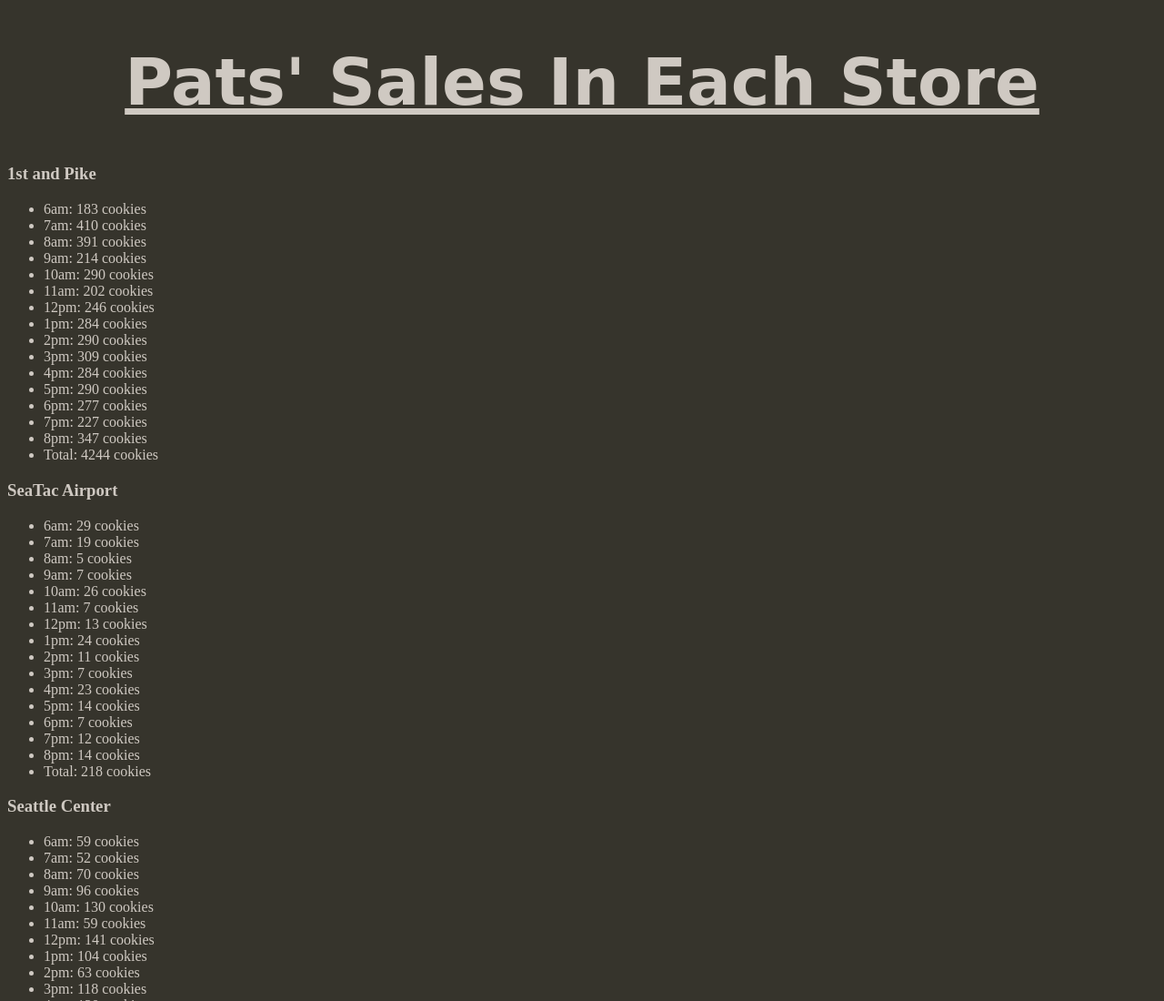
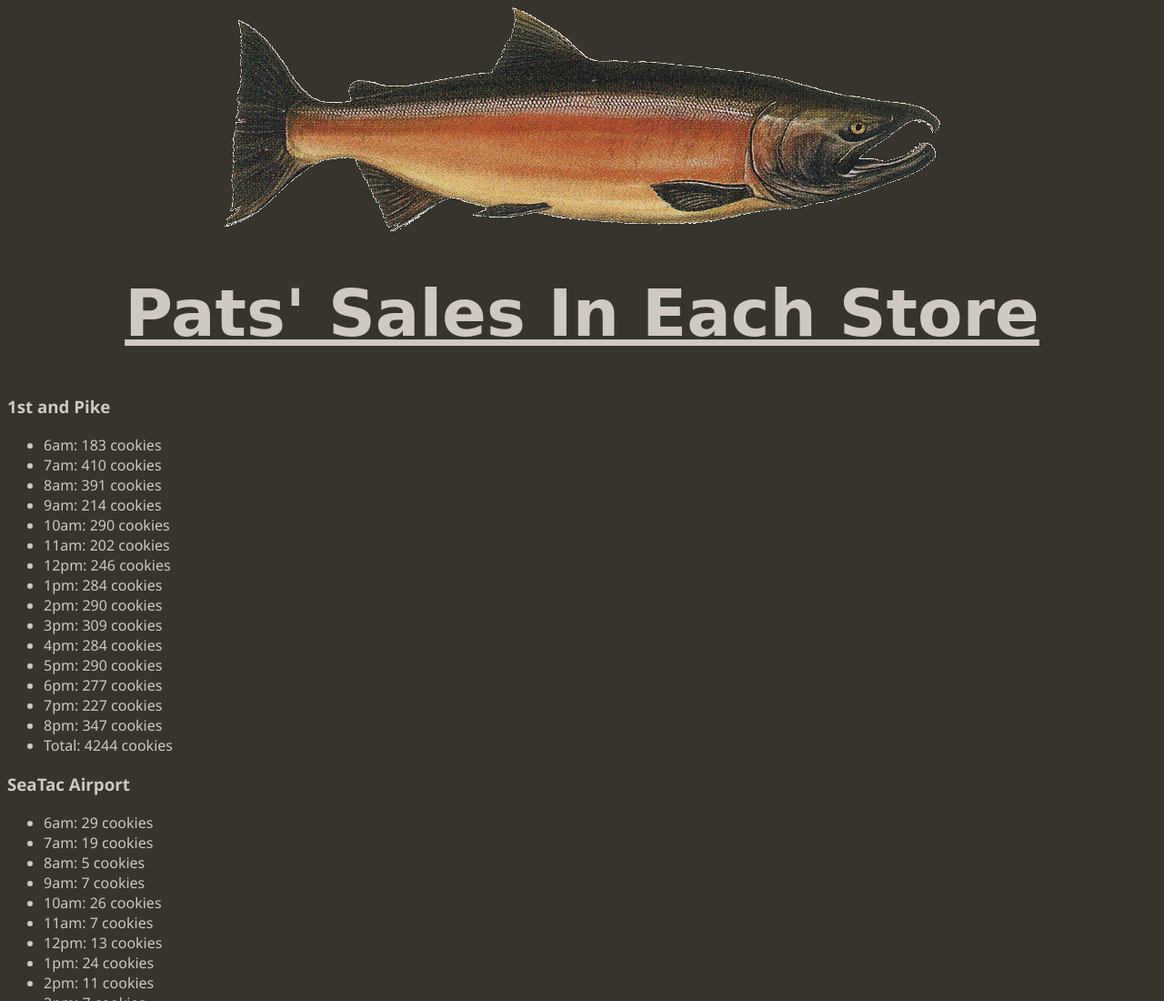
Before and after one commit to brickfaced/cookie-stand, a plain HTML site: page sales.html in a window 1280 px wide. Shown: the top 1100 px of the page at 91% size. Drawn offline with Linux system fonts and the light colour scheme; a web font is replaced by a local one.

Commit message:
added salmon image to sales page

```diff
--- a/css/style.css
+++ b/css/style.css
@@ -1,6 +1,7 @@
 body{
   background-color: #36342C;
   color: #CFC9C2;
+  font-family: 'Segoe UI', Tahoma, Geneva, Verdana, sans-serif
 }
 
 h1 {
--- a/sales.html
+++ b/sales.html
@@ -8,6 +8,7 @@
   <link href="https://fonts.googleapis.com/css?family=Herr+Von+Muellerhoff" rel="stylesheet">
 </head>
 <body>
+  <img src="img/salmon.png" alt="Pats' signature salmon logo" title="Pats' signature salmon logo" />
   <h1>Pats' Sales In Each Store</h1>
 
   <h3>1st and Pike</h3>
```
